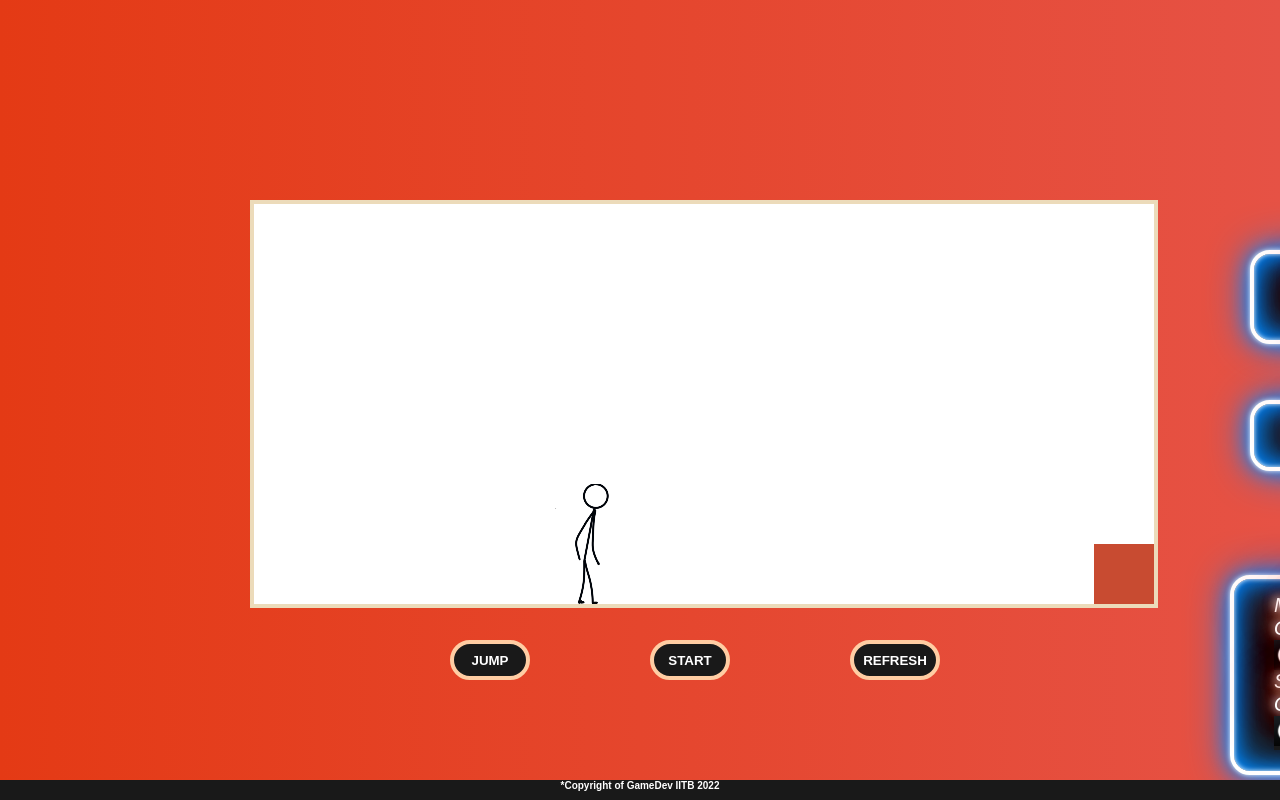
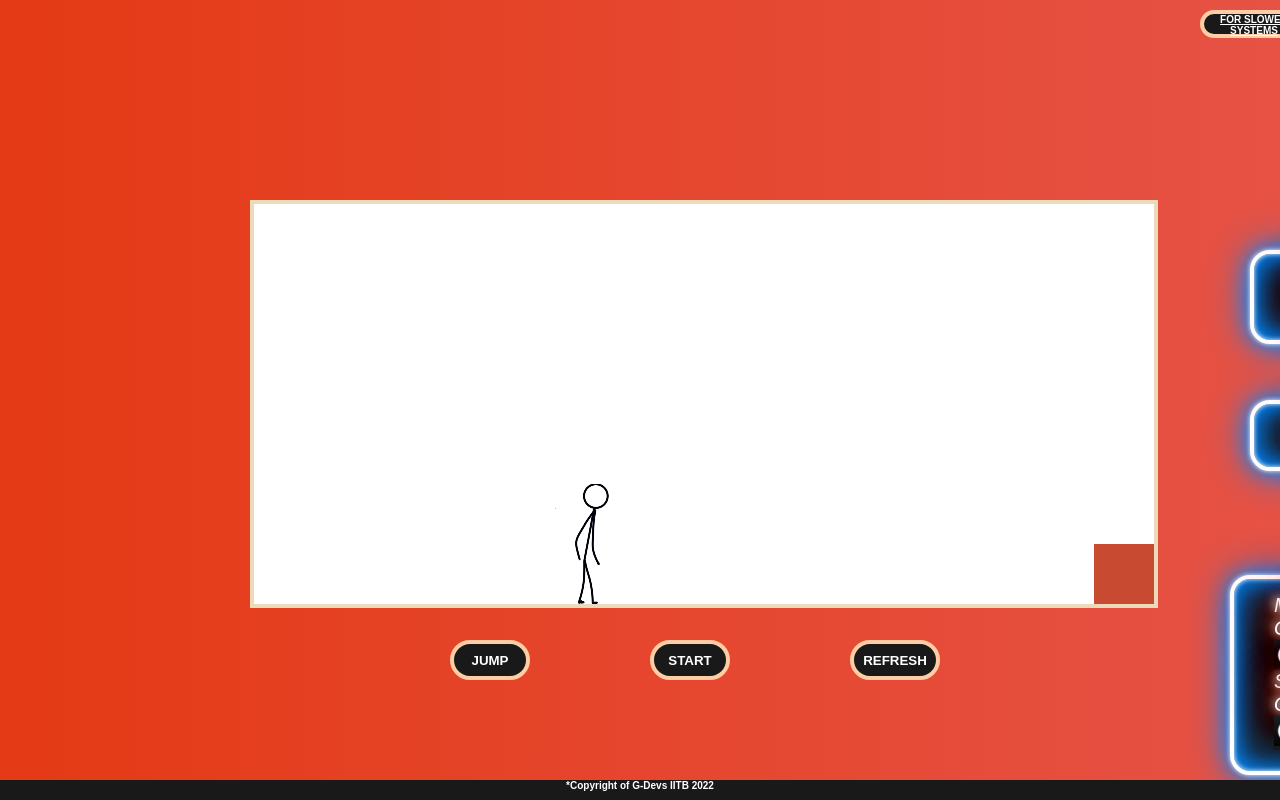
Before and after one commit to Mayank-Gupta11/speed-spark, a plain HTML site: page index.html in a window 1280 px wide. Drawn offline with Linux system fonts and the light colour scheme.

Commit message:
Added a separate game for slower systems

```diff
--- a/index.html
+++ b/index.html
@@ -61,7 +61,7 @@
     <div>
         <font color="white">
         <p id="Copy">
-            <b>*Copyright of GameDev IITB 2022</b>
+            <b>*Copyright of G-Devs IITB 2022</b>
         </p>
     </font>
 
@@ -74,4 +74,5 @@
         <button id="RESTART" onclick="refresh(this)">REFRESH</button>
     </div>
     <div id="rules"><img src="img/RULES.png" alt=""></div>
+    <a href="For slower systems/index.html" id="Alterative">FOR SLOWER SYSTEMS</a>
 </html>
--- a/styles.css
+++ b/styles.css
@@ -980,3 +980,17 @@
   top:27%;
   left:52%;
 }
+
+#Alterative{
+  position: absolute;
+  height:20px;
+  width:100px;
+  top:10px;
+  left:1200px;
+  color:white;
+  border-radius: 200px;
+  text-align: center;
+  /*background-color: white;*/
+  border:#FFCDA3 solid 4px;
+  font-weight: bold;
+}
```
Also changed, not shown: 2 other files.
